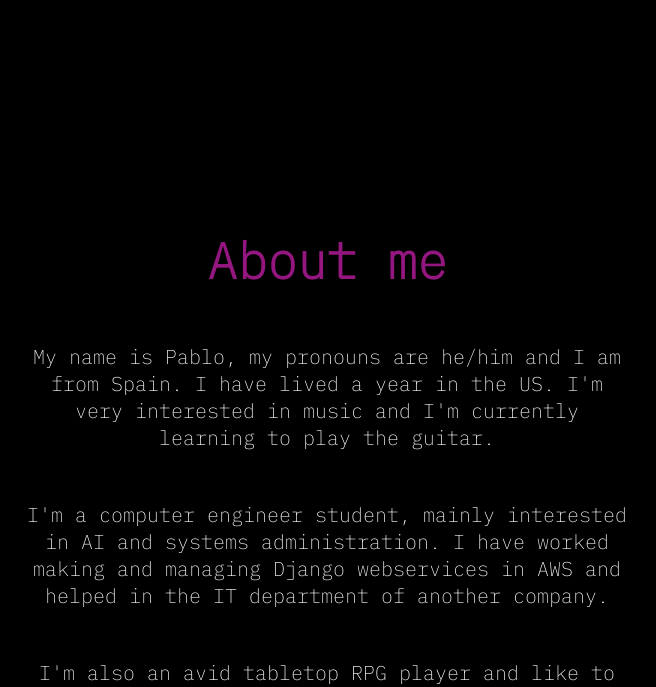
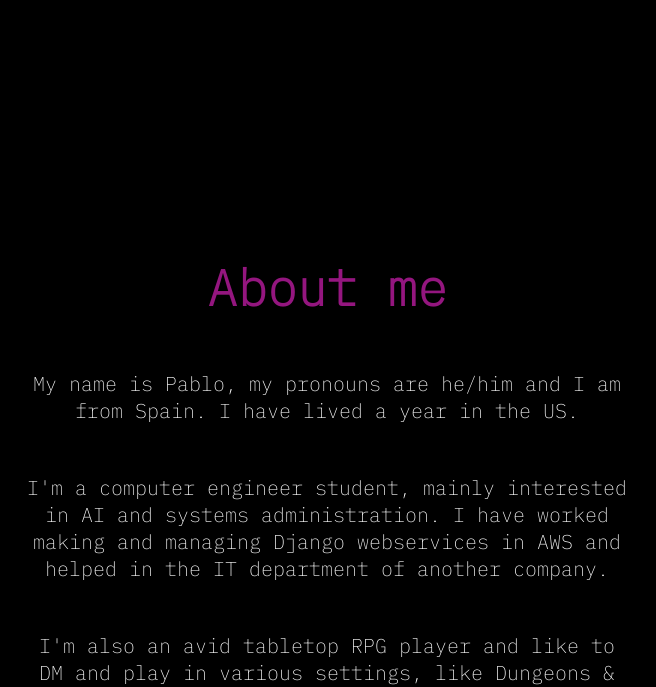
Before and after one commit to v0sem/vosem.me, a Flask app: page / in a window 1280 px wide. Shown: the part 1386-2073 px from the top of the page, without its empty margins (313-969 px from the left). Run offline with Flask 2, Linux system fonts and the light colour scheme.

Commit message:
Remove a lil cringe

```diff
--- a/templates/index.html
+++ b/templates/index.html
@@ -26,7 +26,7 @@
             <div class="w100">
                 <h2>About me</h2>
                 <p>
-                    My name is Pablo, my pronouns are he/him and I am from Spain. I have lived a year in the US. I'm very interested in music and I'm  currently learning to play the guitar.
+                    My name is Pablo, my pronouns are he/him and I am from Spain. I have lived a year in the US.
                 </p>
                 <p>
                     I'm a computer engineer student, mainly interested in AI and systems administration. I have worked making and managing Django webservices in AWS and helped in the IT department of another company.
```
